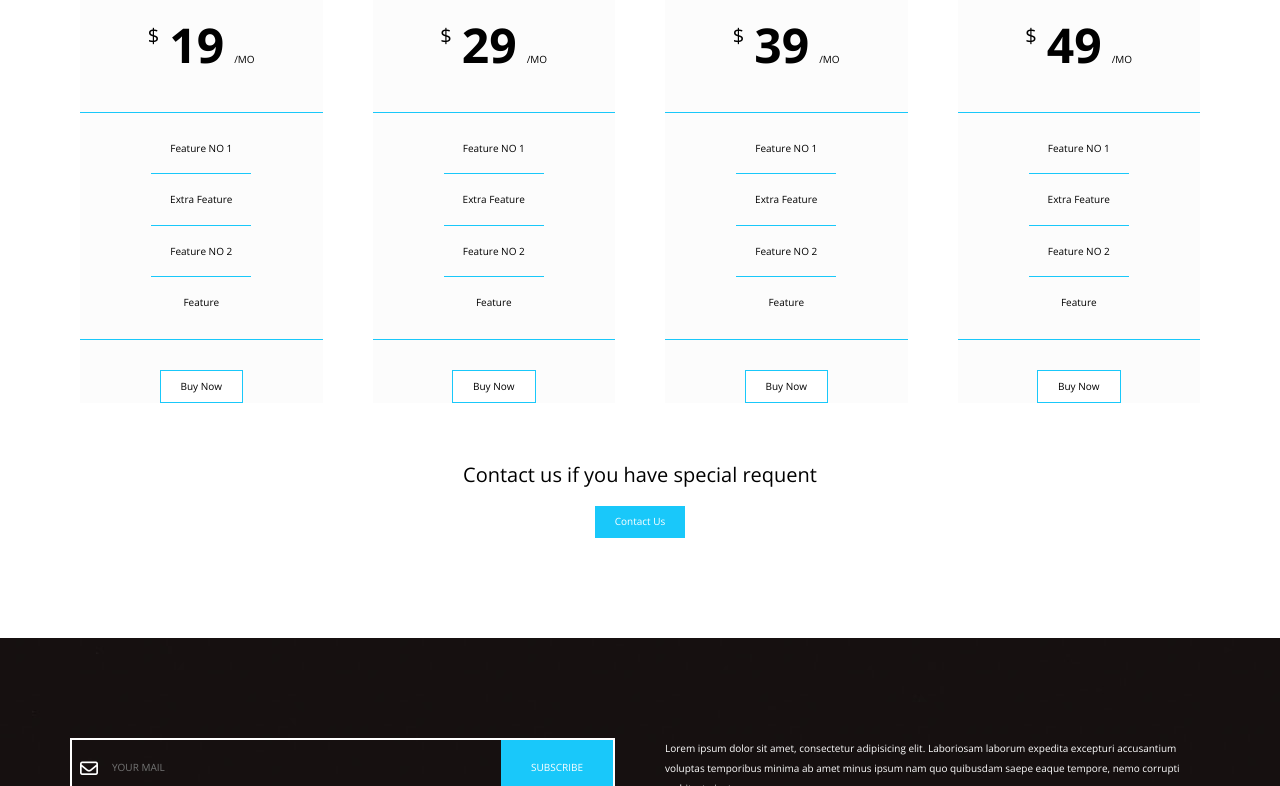
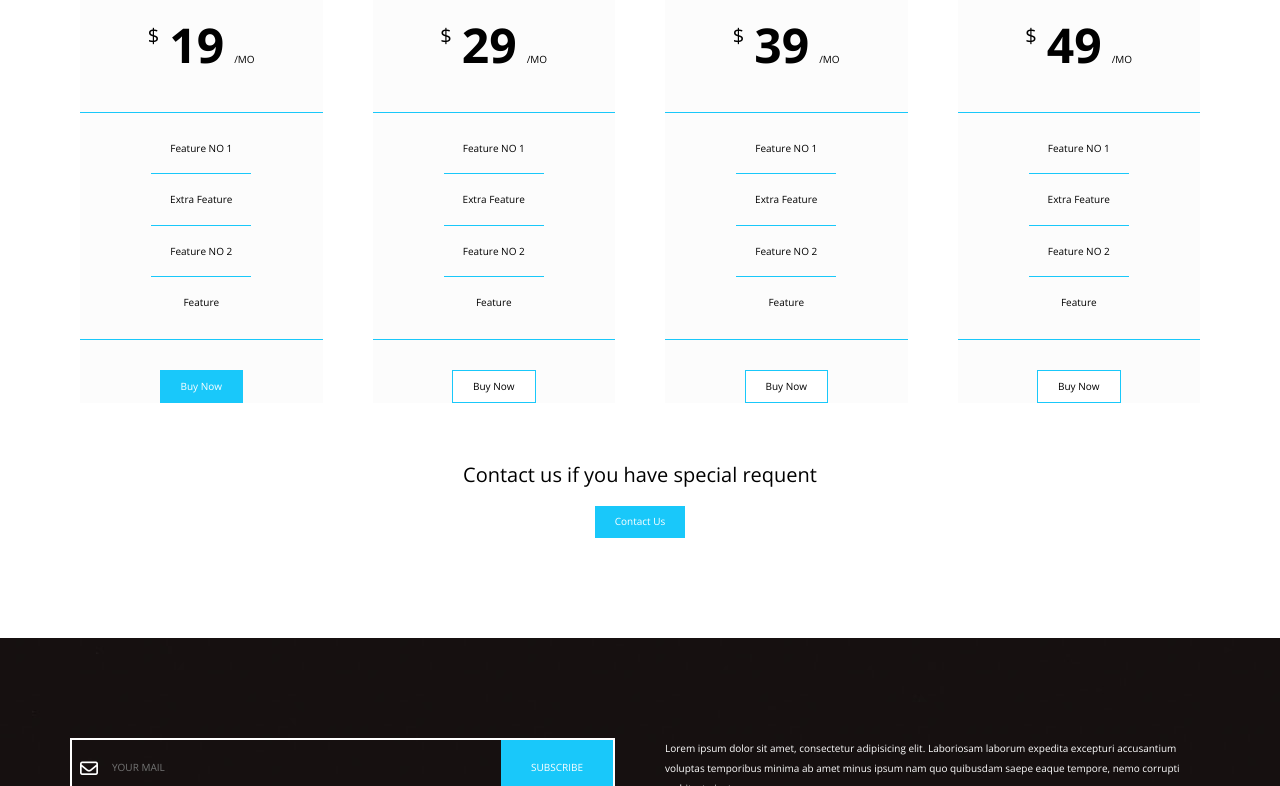
Before and after one commit to AhmedAwad97/Template-2, a website built with Parcel: page index.html in a window 1280 px wide. In both pictures the pointer is over the button 201 px from the left and 6982 px from the top of the page. Shown: the part 6596-7382 px from the top of the page. Built offline with nearby package versions, Linux system fonts and the light colour scheme; files whose address does not match are found by name.

Commit message:
change the button on hover

```diff
--- a/CSS/styles.css
+++ b/CSS/styles.css
@@ -1008,11 +1008,18 @@ header nav .form i {
   background-color: white;
 }
 
+.pricing-section .plans .plan-card .foot button:hover {
+  background-color: var(--main-color);
+}
+
 .pricing-section .plans .plan-card .foot button a {
   text-decoration: none;
   color: black;
 }
 
+.pricing-section .plans .plan-card .foot button:hover a {
+  color: white;
+}
 .pricing-section .container > p:last-of-type {
   margin: 5rem auto 2rem;
   font-size: 2rem;
```
